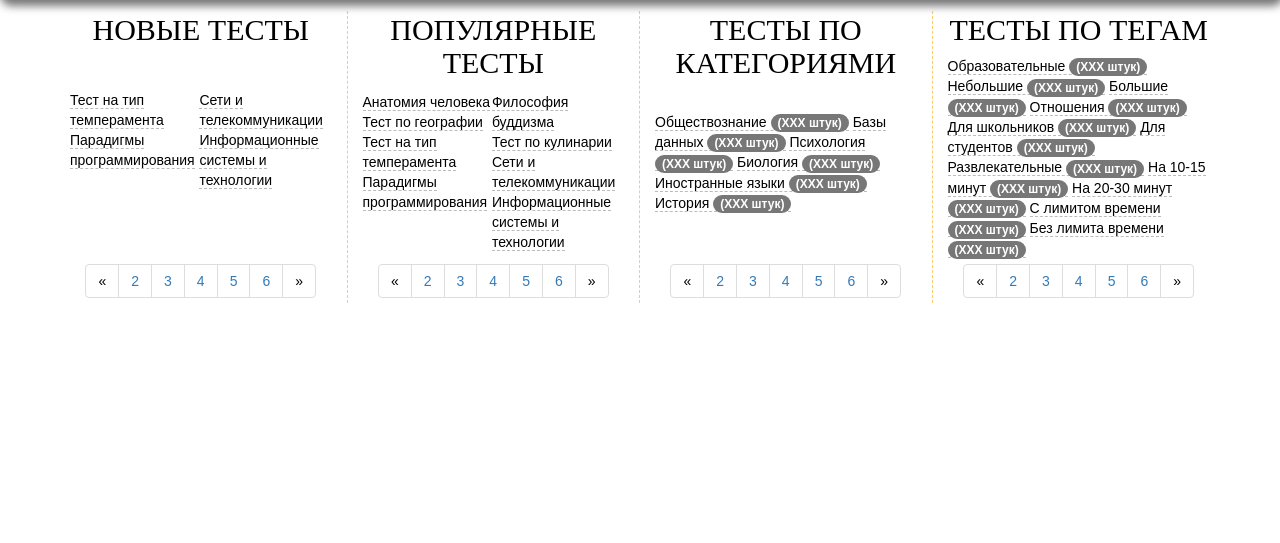
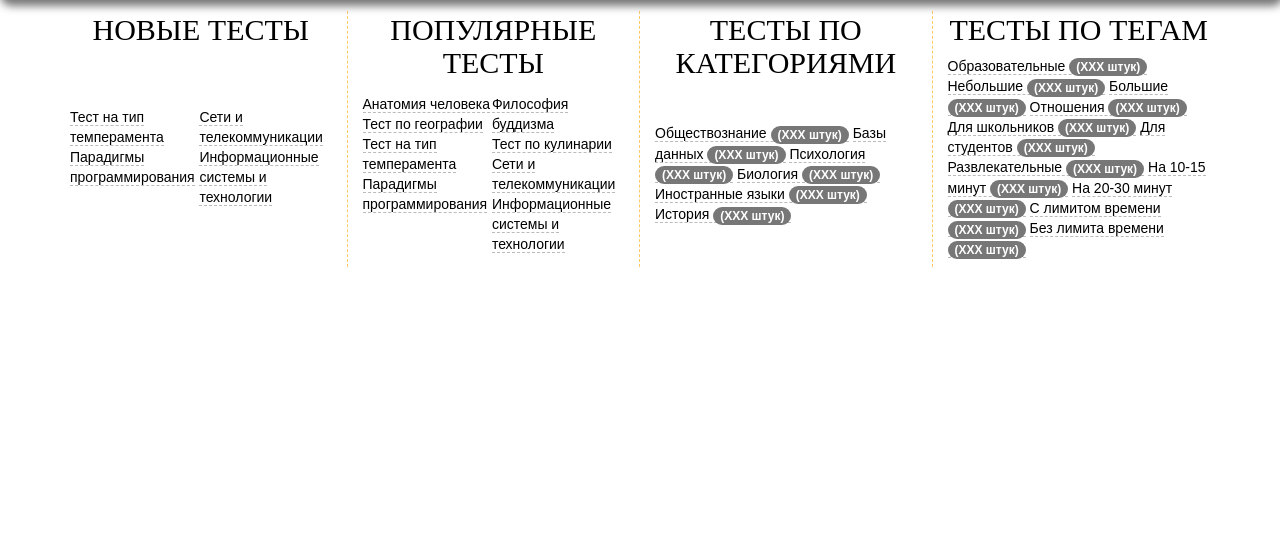
Before and after one commit to Cheltigmashev/oct, a Django app: page / in a window 1280 px wide. Shown: the part 107-650 px from the top of the page. Run offline with Django 3.2, Linux system fonts and the light colour scheme; some libraries are stand-ins or nearby versions; some web fonts are replaced.

Commit message:
tests_list url, view, template renamed to tests_lists; pagination has been removed from tests_lists template; config file for pylint has been generated

```diff
--- a/octapp/static/css/style.sass
+++ b/octapp/static/css/style.sass
@@ -98,7 +98,6 @@ header
     input[type=search]
       width: 100%
       min-width: 132px
-
     .search_buttons_div
       padding: 4px
       .table_cell
@@ -167,6 +166,7 @@ footer
 
 .content
   .tests_list
+    padding-bottom: 8px
     // flex container properties
     justify-content: center
     align-items: stretch
@@ -184,11 +184,6 @@ footer
   a.test:hover span, a.category:hover span
     transition: all ease 0.2s
     background-color: orange
-  ul.pagination
-    margin: 5px 0 0 0
-  .pagination_block
-    // flex-block properties
-    align-self: flex-end
 
 /*============    	ВСПЛЫВАЮЩИЕ ОКНА    ===========*/
 
--- a/octapp/templates/octapp/tests_list.html
+++ b/octapp/templates/octapp/tests_lists.html
@@ -30,7 +30,7 @@
             <div class="row flex">
 
               <div class="col-md-3 header_element hidden-xs hidden-sm header_element_1">
-                <a href="{% url 'tests_list' %}">
+                <a href="{% url 'tests_lists' %}">
                     <h2 class="text-left">OnlineCustomTesting</h2>
                     <p>Открытая онлайн система пользовательских тестов</p>
                 </a>
@@ -136,25 +136,6 @@
                             </div>
                         </div>
                     </div>
-                    <div class="pagination_block text-center">
-                        <ul class="pagination">
-                            <li>
-                            <a href="#" aria-label="Previous">
-                                <span aria-hidden="true">&laquo;</span>
-                            </a>
-                            </li>
-                            <li><a href="">2</a></li>
-                            <li><a href="">3</a></li>
-                            <li><a href="">4</a></li>
-                            <li><a href="">5</a></li>
-                            <li><a href="">6</a></li>
-                            <li>
-                            <a href="#" aria-label="Next">
-                                <span aria-hidden="true">&raquo;</span>
-                            </a>
-                            </li>
-                        </ul>
-                    </div>
                 </div>
                 <div class="col-md-6 col-sm-6 col-xs-12 col-lg-3 tests_list flex">
                     <a href=""><h2>ПОПУЛЯРНЫЕ ТЕСТЫ</h2></a>
@@ -174,25 +155,6 @@
                             </div>
                         </div>
                     </div>
-                    <div class="pagination_block text-center">
-                        <ul class="pagination">
-                            <li>
-                            <a href="#" aria-label="Previous">
-                                <span aria-hidden="true">&laquo;</span>
-                            </a>
-                            </li>
-                            <li><a href="">2</a></li>
-                            <li><a href="">3</a></li>
-                            <li><a href="">4</a></li>
-                            <li><a href="">5</a></li>
-                            <li><a href="">6</a></li>
-                            <li>
-                            <a href="#" aria-label="Next">
-                                <span aria-hidden="true">&raquo;</span>
-                            </a>
-                            </li>
-                        </ul>
-                    </div>
                 </div>
                 <div class="col-md-6 col-sm-6 col-xs-12 col-lg-3 tests_list flex">
                     <a href=""><h2>ТЕСТЫ ПО КАТЕГОРИЯМИ</h2></a>
@@ -203,25 +165,6 @@
                     <a class="category">Биология <span class="badge">(XXX штук)</span></a>
                     <a class="category">Иностранные языки <span class="badge">(XXX штук)</span></a>
                     <a class="category">История <span class="badge">(XXX штук)</span></a>
-                    </div>
-                    <div class="pagination_block text-center">
-                        <ul class="pagination">
-                            <li>
-                            <a href="#" aria-label="Previous">
-                                <span aria-hidden="true">&laquo;</span>
-                            </a>
-                            </li>
-                            <li><a href="">2</a></li>
-                            <li><a href="">3</a></li>
-                            <li><a href="">4</a></li>
-                            <li><a href="">5</a></li>
-                            <li><a href="">6</a></li>
-                            <li>
-                            <a href="#" aria-label="Next">
-                                <span aria-hidden="true">&raquo;</span>
-                            </a>
-                            </li>
-                        </ul>
                     </div>
                 </div>
                 <div class="col-md-6 col-sm-6 col-xs-12 col-lg-3 tests_list flex">
@@ -238,25 +181,6 @@
                     <a class="test">На 20-30 минут <span class="badge">(XXX штук)</span></a>
                     <a class="test">С лимитом времени <span class="badge">(XXX штук)</span></a>
                     <a class="test">Без лимита времени <span class="badge">(XXX штук)</span></a>
-                    </div>
-                    <div class="pagination_block text-center">
-                        <ul class="pagination">
-                            <li>
-                            <a href="#" aria-label="Previous">
-                                <span aria-hidden="true">&laquo;</span>
-                            </a>
-                            </li>
-                            <li><a href="">2</a></li>
-                            <li><a href="">3</a></li>
-                            <li><a href="">4</a></li>
-                            <li><a href="">5</a></li>
-                            <li><a href="">6</a></li>
-                            <li>
-                            <a href="#" aria-label="Next">
-                                <span aria-hidden="true">&raquo;</span>
-                            </a>
-                            </li>
-                        </ul>
                     </div>
                 </div>
             </div>
--- a/octapp/urls.py
+++ b/octapp/urls.py
@@ -2,5 +2,5 @@ from django.conf.urls import url
 from . import views
 
 urlpatterns = [
-    url(r'^$', views.tests_list, name='tests_list'),
+    url(r'^$', views.tests_lists, name='tests_lists'),
 ]
--- a/octapp/views.py
+++ b/octapp/views.py
@@ -1,5 +1,5 @@
 from django.shortcuts import render
 
-# Create your views here.
-def tests_list(request):
-    return render(request, 'octapp/tests_list.html', {})
+# View of main page.
+def tests_lists(request):
+    return render(request, 'octapp/tests_lists.html', {})
```
Also changed, not shown: octapp/static/css/style.css, 2 other files.
